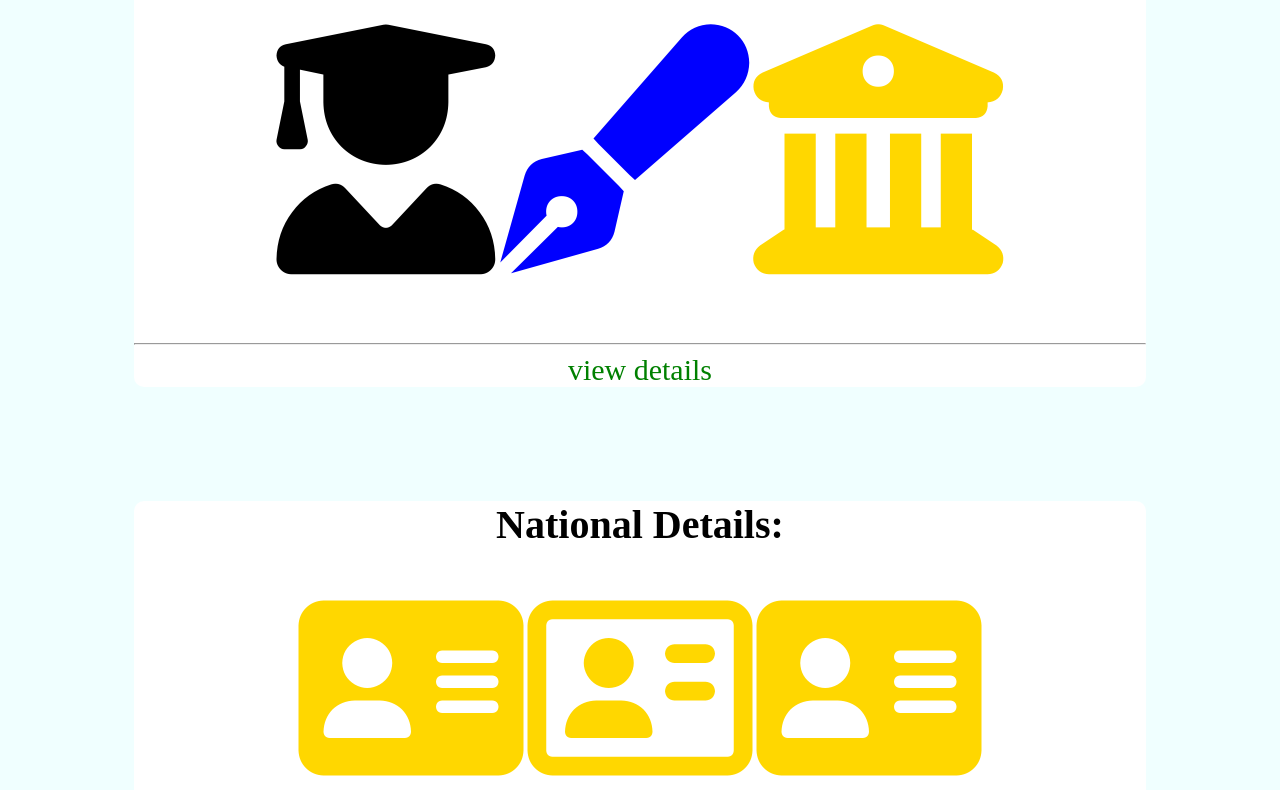
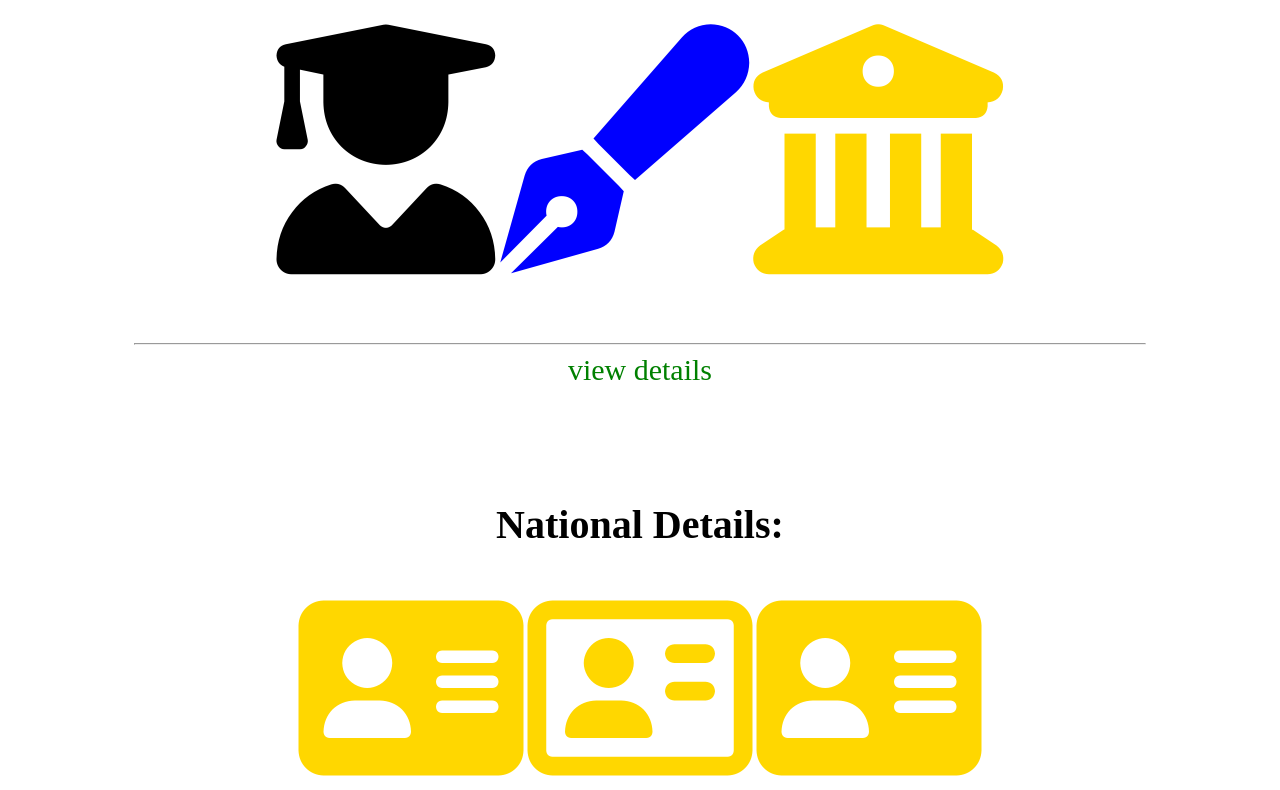
Before and after one commit to Zaphenath-Paneah/Zaphenath-Paneah-Myprofile.github.io, a plain HTML site: page index.html in a window 1280 px wide. Shown: the part 467-1257 px from the top of the page. Drawn offline with Linux system fonts and the light colour scheme.

Commit message:
Update index.html

```diff
--- a/index.html
+++ b/index.html
@@ -9,7 +9,7 @@
          <script src="https://kit.fontawesome.com/b139781011.js" crossorigin="anonymous"></script>
     </head>
 </html>
-    <body style="background-color: azure;">
+    <body>
         <div class="background">
             <div class="intro">
                 <img id="profpic" src="Profile.jpg" alt="" />
```
